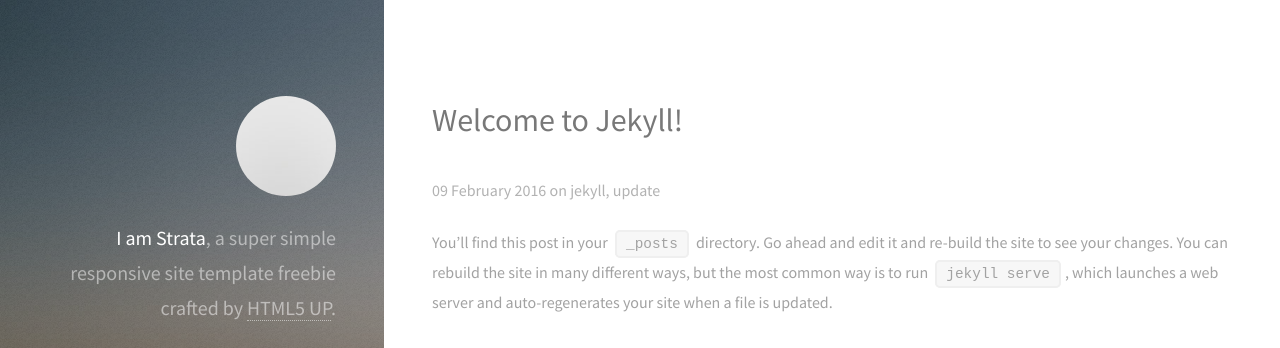
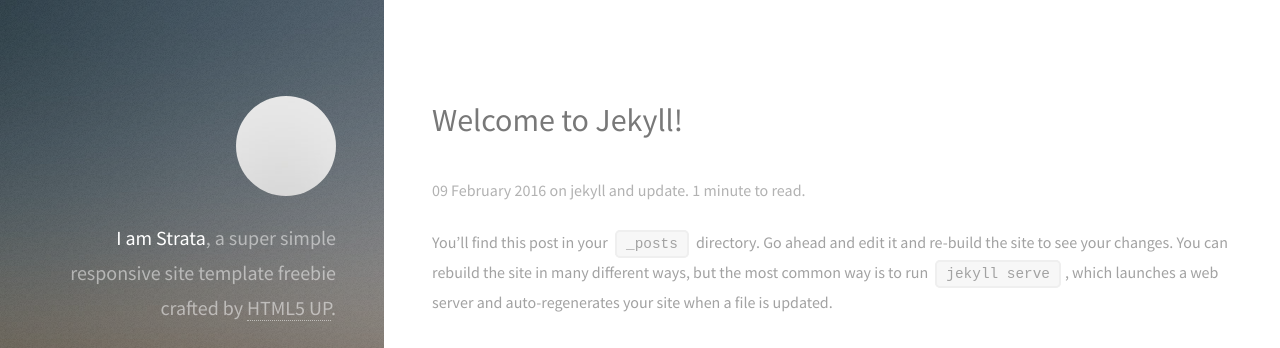
Before and after one commit to DavidForster/strata-jekyll, a Jekyll site: the page built from _posts/2016-02-09-welcome-to-jekyll.markdown, in a window 1280 px wide. Shown: the top 348 px of the page. Built offline with Jekyll 4.4.1, drawn with Linux system fonts in a browser that asks for light colours.

Commit message:
Adding a "reading time" to posts

```diff
--- /dev/null
+++ b/_includes/readingtime.html
@@ -0,0 +1,6 @@
+{% assign minutes = content | number_of_words | divided_by: 180 | round: 0 %}
+{% if minutes >= 2 %}
+  {{ minutes }} minutes
+{% else %}
+  {{ minutes }} minute
+{% endif %}
--- a/_layouts/post.html
+++ b/_layouts/post.html
@@ -15,7 +15,10 @@
       <article>
         <header>
           <h1>{{ page.title }}</h1>
-          <p>{{ page.date | date: "%d %B %Y" }}{% if page.categories %} on {{ page.categories | join: ', ' }}{% endif %}</p>
+          <p>
+            {{ page.date | date: "%d %B %Y" }}{% if page.categories %} on {{ page.categories | array_to_sentence_string }}{% endif %}.
+            {% include readingtime.html %} to read.
+          </p>
         </header>
 
         <section>
```
